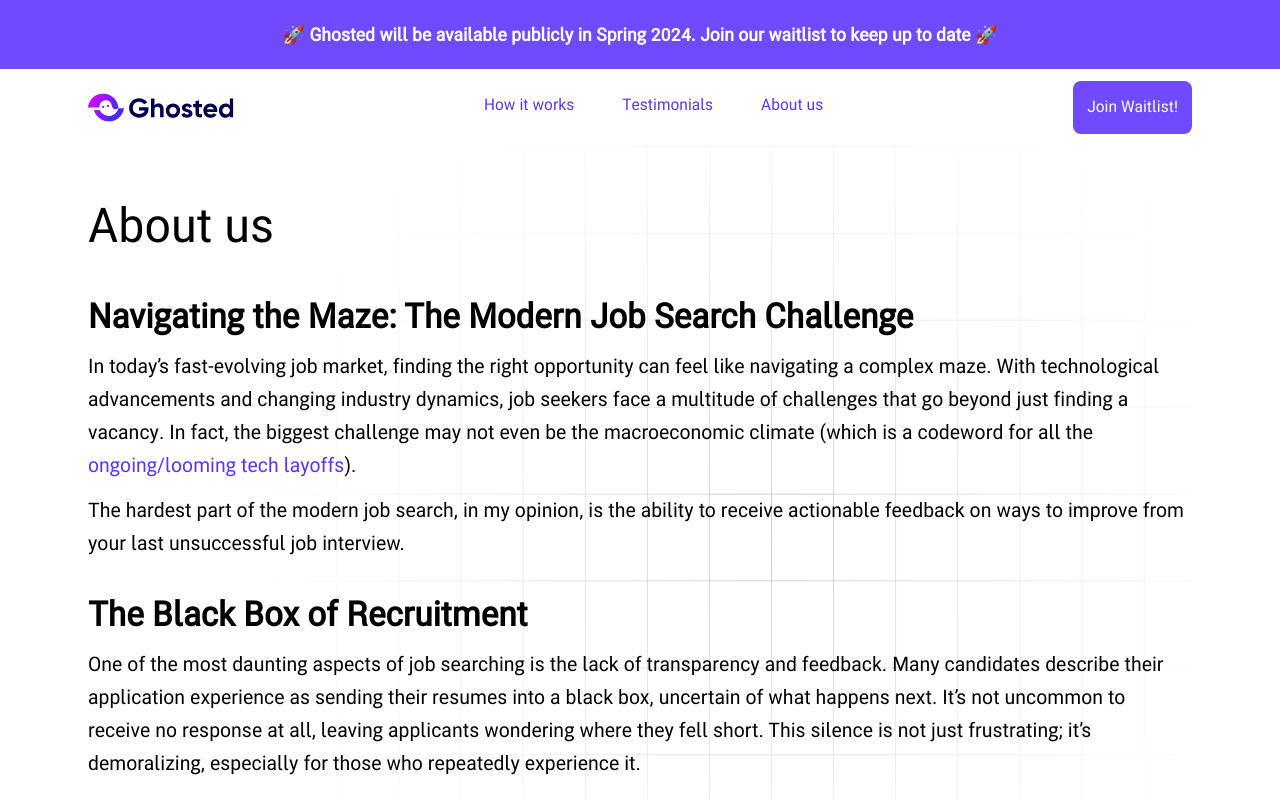
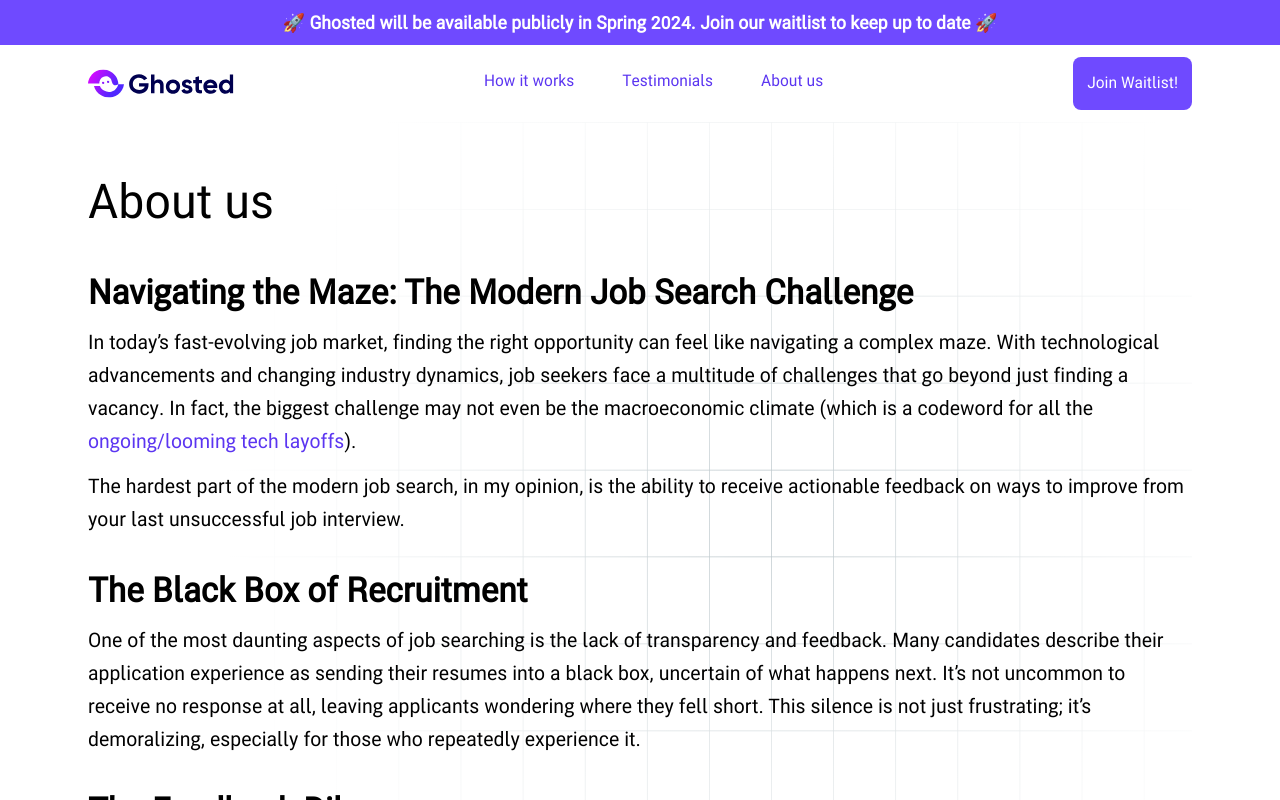
Before and after one commit to tryghosted/frontend, a Next.js app: page /about in a window 1280 px wide. Shown: the top 800 px of the page. Built offline with nearby package versions, Linux system fonts and the light colour scheme.

Commit message:
Reduce banner padding

```diff
--- a/src/app/layout.tsx
+++ b/src/app/layout.tsx
@@ -54,7 +54,7 @@ export default function RootLayout({
       <body className={robertFont.className}>
         <MantineProvider theme={{ fontFamily: robertFont.style.fontFamily }}>
           <Analytics />
-          <div className={`p-6 ${styles.banner}`}>
+          <div className={styles.banner}>
             <div className="max-w-6xl mx-auto px-6">
               🚀 Ghosted will be available publicly in Spring 2024.{" "}
               <a href="#join-waitlist">Join our waitlist to keep up to date</a>{" "}
--- a/src/app/styles.module.css
+++ b/src/app/styles.module.css
@@ -15,6 +15,7 @@
   color: white;
   font-size: 18px;
   text-align: center;
+  padding: 12px;
 }
 
 .banner a {
```
